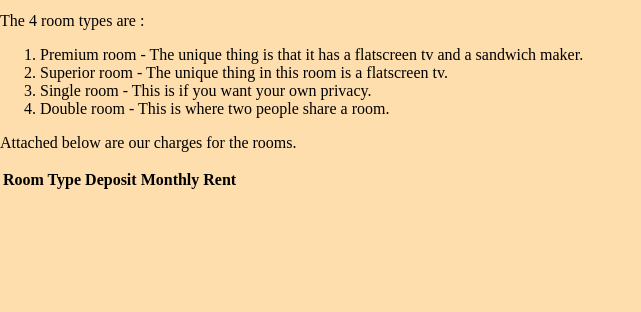
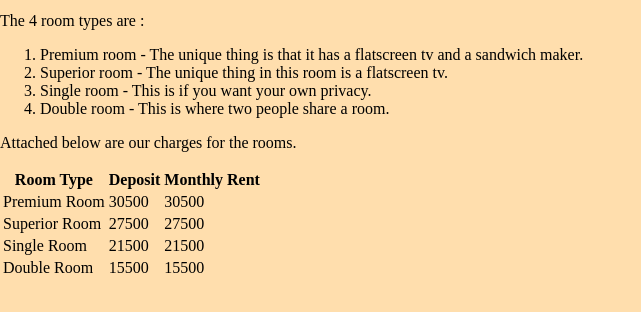
Before and after one commit to JulietMumbi/Project, a PHP site: page /about.php in a window 1280 px wide. Shown: the part 402-714 px from the top of the page, without its empty margins (0-641 px from the left). Run offline with PHP 8.4, Linux system fonts and the light colour scheme; lists and menus that the app fills with data are empty.

Commit message:
added information in my table

```diff
--- a/about.php
+++ b/about.php
@@ -41,6 +41,26 @@
                 <th>Deposit </th>
                 <th>Monthly Rent</th>
             </tr>
+            <tr>
+                <td>Premium Room</td>
+                <td>30500</td>
+                <td>30500</td>
+            </tr>
+            <tr>
+                <td>Superior Room</td>
+                <td>27500</td>
+                <td>27500</td>
+            </tr>
+            <tr>
+                <td>Single Room</td>
+                <td>21500</td>
+                <td>21500</td>
+            </tr>
+            <tr>
+                <td>Double Room</td>
+                <td>15500</td>
+                <td>15500</td>
+            </tr>
         </table>
 
 
```
